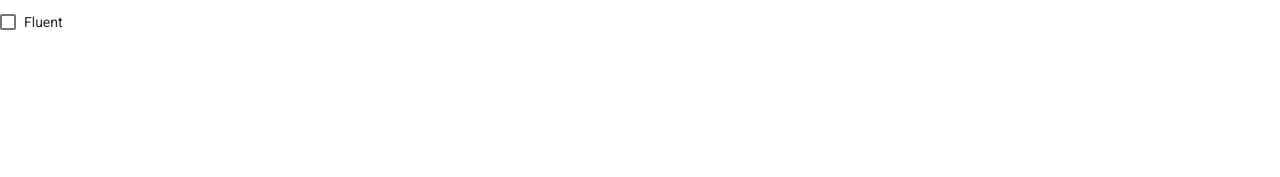
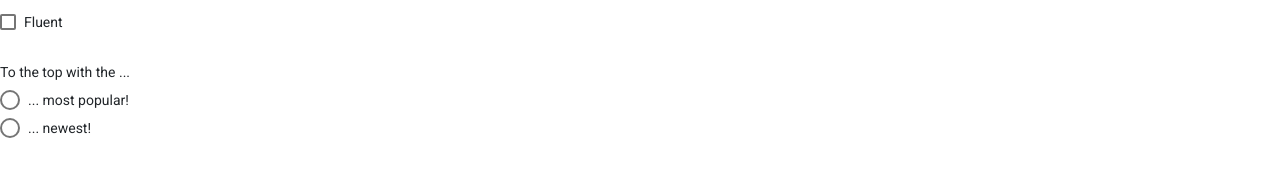
Before and after one commit to Gmiki91/storybuilder, an Angular app: page /storyboard in a window 1280 px wide. Shown: the part 267-444 px from the top of the page. Built offline with nearby package versions, Linux system fonts and the light colour scheme; no server answers.

Commit message:
sort by popular & newest

```diff
--- a/src/app/app.module.ts
+++ b/src/app/app.module.ts
@@ -7,6 +7,7 @@ import {MatSelectModule} from '@angular/material/select';
 import {MatChipsModule} from '@angular/material/chips';
 import {MatIconModule} from '@angular/material/icon';
 import {MatCheckboxModule} from '@angular/material/checkbox';
+import {MatRadioModule} from '@angular/material/radio';
 import { AppRoutingModule } from './app-routing.module';
 import { AppComponent } from './app.component';
 import { StoryboardComponent } from './storyboard/storyboard.component';
@@ -40,7 +41,8 @@ import { StownryComponent } from './stownry/stownry.component';
     ReactiveFormsModule ,
     MatChipsModule,
     MatIconModule,
-    MatCheckboxModule
+    MatCheckboxModule,
+    MatRadioModule
   ],
   providers: [StoryService, PageService, AuthService],
   bootstrap: [AppComponent]
--- a/src/app/storyboard/storyboard.component.html
+++ b/src/app/storyboard/storyboard.component.html
@@ -18,20 +18,27 @@
     <br>
     <label>Level filter</label>
     <br>
-    <ul>
-        <li>
     <mat-checkbox id="Beginner" (change)="levelFilterChanged($event.checked, $event.source.id)">Beginner
     </mat-checkbox>
-        </li>
-        <li>
+    <br>
     <mat-checkbox id="Intermediate" (change)="levelFilterChanged($event.checked, $event.source.id)">Intermediate
     </mat-checkbox>
-        </li>
-        <li>
+    <br>
     <mat-checkbox id="Fluent" (change)="levelFilterChanged($event.checked, $event.source.id)">Fluent
     </mat-checkbox>
-        </li>
-    </ul>
+    <br>
+    <br>
+    <label>To the top with the ...</label>
+    <br>
+    <mat-radio-group>
+        <mat-radio-button (change)="sortBy($event)" value="popularity">
+            ... most popular!
+        </mat-radio-button>
+        <br>
+        <mat-radio-button (change)="sortBy($event)" value="newest">
+            ... newest!
+        </mat-radio-button>
+    </mat-radio-group>
 </div>
 <div class="storyList">
     <div *ngIf="!noStory">
--- a/src/app/storyboard/storyboard.component.ts
+++ b/src/app/storyboard/storyboard.component.ts
@@ -35,6 +35,13 @@ export class StoryboardComponent implements OnInit {
     ];
     this.storyService.pushStories();
     this.subscribeToStories();
+  }
+
+  sortBy(button){
+    if(button.value=="popularity")
+    this.filteredStories.sort((a,b)=>(a.popularity > b.popularity) ? -1 : 1);
+    if(button.value=="newest")
+    this.filteredStories.sort((a,b)=>(a.lastUpdated > b.lastUpdated) ? -1 : 1);
   }
 
   levelFilterChanged(checked, box) {
```
Lines whose indentation alone changed are shown as unchanged.
